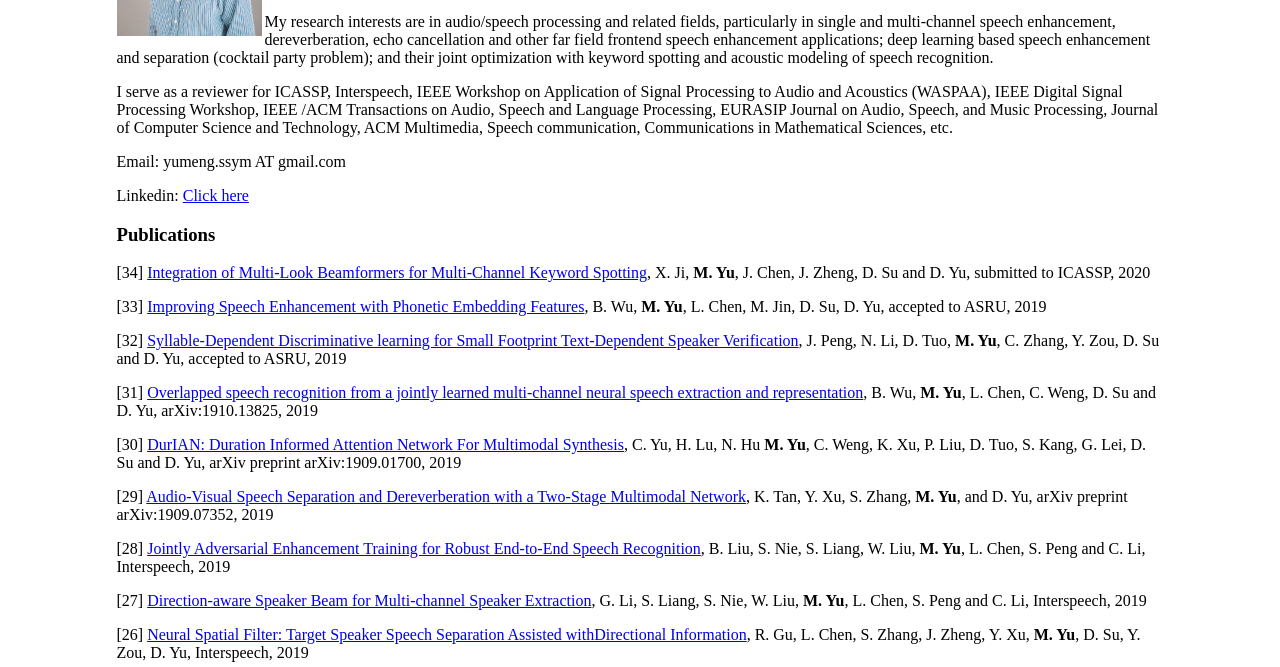
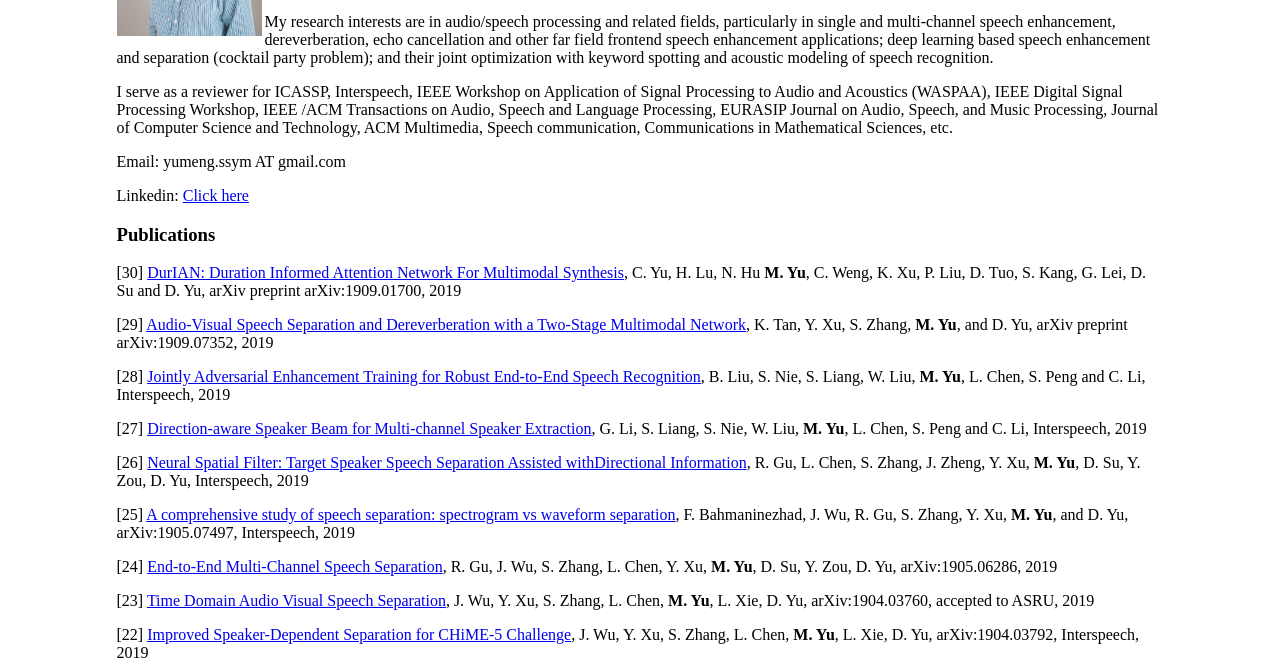
Before and after one commit to raymond-myu/raymond-myu.github.io, a plain HTML site: page index.html in a window 1280 px wide. Shown: the part 133-800 px from the top of the page. Drawn offline with Linux system fonts and the light colour scheme.

Commit message:
Update index.html

```diff
--- a/index.html
+++ b/index.html
@@ -25,13 +25,6 @@ EURASIP Journal on Audio, Speech, and Music Processing, Journal of Computer Scie
 
 
 <h3>Publications</h3>
-<p>[34] <a href="C:\Users\raymondmyu\Documents\GitHub\raymond-myu.github.io\ICASSP_KWS.pdf" target="_blank">Integration of Multi-Look Beamformers for Multi-Channel Keyword Spotting</a>, X. Ji, <b>M. Yu</b>, J. Chen, J. Zheng, D. Su and D. Yu, submitted to ICASSP, 2020</p>
-
-<p>[33] <a href="https://cmsworkshops.com/ASRU2019/Papers/ViewPaper.asp?PaperNum=1059" target="_blank">Improving Speech Enhancement with Phonetic Embedding Features</a>, B. Wu, <b>M. Yu</b>, L. Chen, M. Jin, D. Su, D. Yu, accepted to ASRU, 2019</p>
-
-<p>[32] <a href="https://cmsworkshops.com/ASRU2019/Papers/ViewPaper.asp?PaperNum=1165" target="_blank">Syllable-Dependent Discriminative learning for Small Footprint Text-Dependent Speaker Verification</a>, J. Peng, N. Li, D. Tuo, <b>M. Yu</b>, C. Zhang, Y. Zou, D. Su and D. Yu, accepted to ASRU, 2019</p>
-
-<p>[31] <a href="https://arxiv.org/pdf/1910.13825.pdf" target="_blank">Overlapped speech recognition from a jointly learned multi-channel neural speech extraction and representation</a>, B. Wu, <b>M. Yu</b>, L. Chen, C. Weng, D. Su and D. Yu, arXiv:1910.13825, 2019</p>
 
 <p>[30] <a href="https://arxiv.org/pdf/1909.01700.pdf" target="_blank">DurIAN: Duration Informed Attention Network For Multimodal Synthesis</a>, C. Yu, H. Lu, N. Hu <b>M. Yu</b>, C. Weng, K. Xu, P. Liu, D. Tuo, S. Kang, G. Lei, D. Su and D. Yu, arXiv preprint arXiv:1909.01700, 2019</p>
 
```
